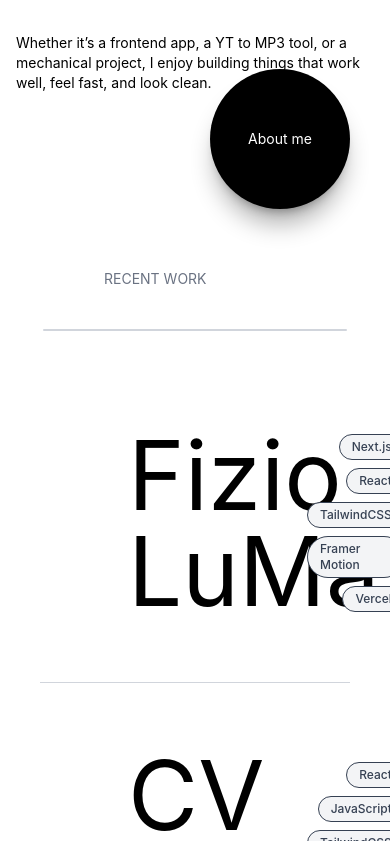
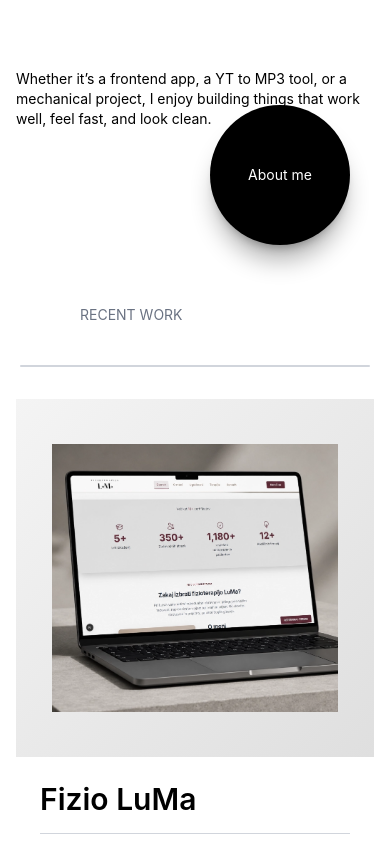
Before and after one commit to Mararovsek99/portfolio, a React (Vite) app: page / in a window 390 px wide. Shown: the part 1159-2000 px from the top of the page. Built offline with nearby package versions, Linux system fonts and the light colour scheme.

Commit message:
changed design for latest work for tablet and mobile usersđ

```diff
--- a/src/components/Intro.jsx
+++ b/src/components/Intro.jsx
@@ -24,7 +24,7 @@
   }, []);
 
   return (
-    <section className="relative bg-[#ffffff] text-black text-3xl md:p-10 p-2  flex md:flex-row flex-col gap-10 max-w-[1400px] m-auto md:mt-30 mt-16">
+    <section className="relative bg-[#ffffff] text-black text-3xl md:p-10 p-2  flex md:flex-row flex-col gap-10 max-w-[1400px] m-auto md:mt-30 mt-25">
       <div className="text-5xl md:p-10 p-2">
         <motion.p
           initial={{ opacity: 0, y: 20 }}
--- a/src/components/RecentWork.jsx
+++ b/src/components/RecentWork.jsx
@@ -115,12 +115,39 @@
   };
 
   return (
-    <section className="bg-[#ffffff] text-black p-10 max-w-[1600px] m-auto mt-30 select-none">
+    <section className="bg-[#ffffff] text-black px-4 md:px-10 py-10 max-w-[1600px] m-auto mt-30 select-none">
       <h4 className="text-gray-500 uppercase text-sm mb-10 ml-16">
         Recent work
       </h4>
       <div className="h-0.5 w-[98%] bg-gray-300 mb-8 mx-auto rounded"></div>
-      <div>
+      <div className="lg:hidden grid grid-cols-1 gap-6 md:grid-cols-2">
+        {projects.map((project) => (
+          <div
+            key={project.title}
+            className="group cursor-pointer overflow-hidden bg-white transition-all duration-300"
+            onClick={() => window.open(project.url, "_blank")}
+          >
+            <div className="flex aspect-square items-center justify-center overflow-hidden bg-gradient-to-br from-[#f4f4f4] to-[#dfdfdf] p-4 md:p-6">
+              <img
+                src={project.image}
+                alt={project.title}
+                className="h-[88%] w-[88%] object-contain"
+              />
+            </div>
+            <div className="p-6">
+              <h3 className="mb-4 text-3xl font-semibold text-black">
+                {project.title}
+              </h3>
+              <div className="mb-3 h-px w-full bg-gray-300" />
+              <div className="text-sm font-medium text-gray-700">
+                {project.technologies.join("  |  ")}
+              </div>
+            </div>
+          </div>
+        ))}
+      </div>
+
+      <div className="hidden lg:block">
         {projects.map((project, idx) => (
           <div
             key={project.title}
```
